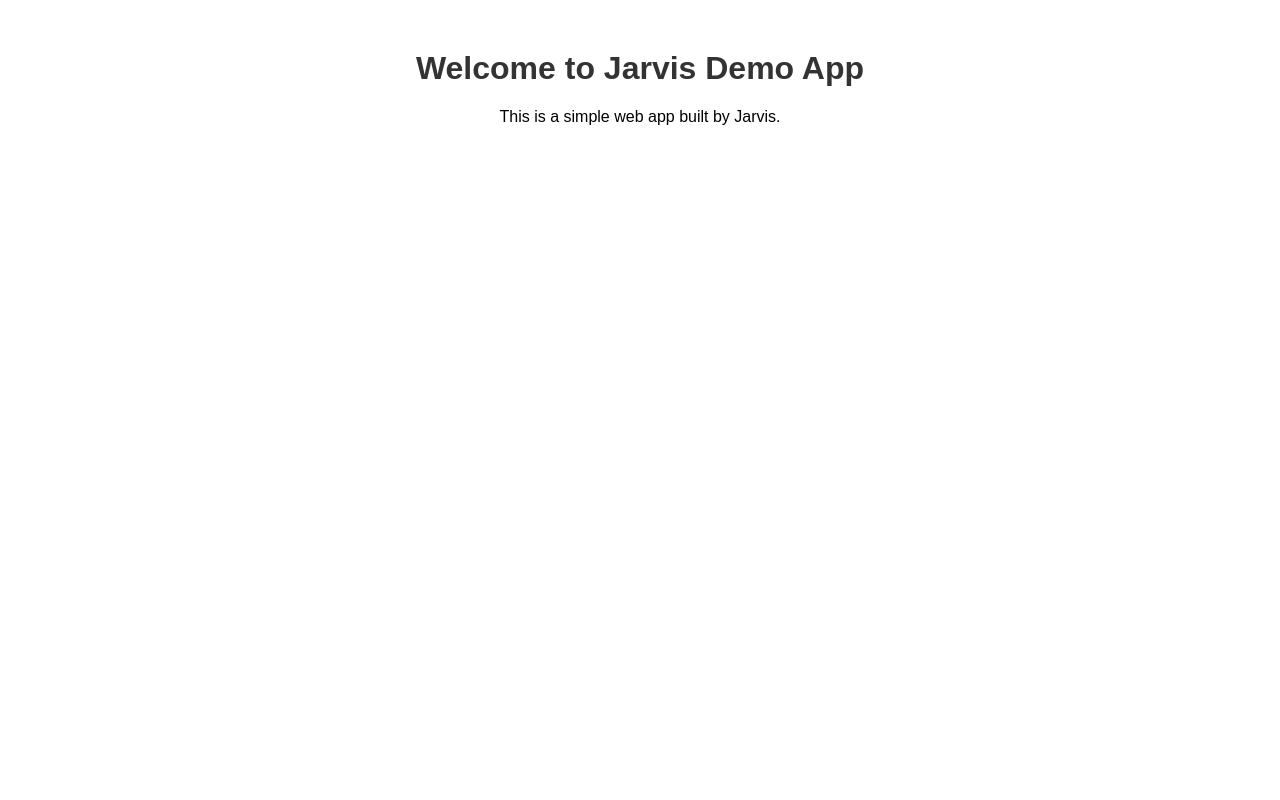
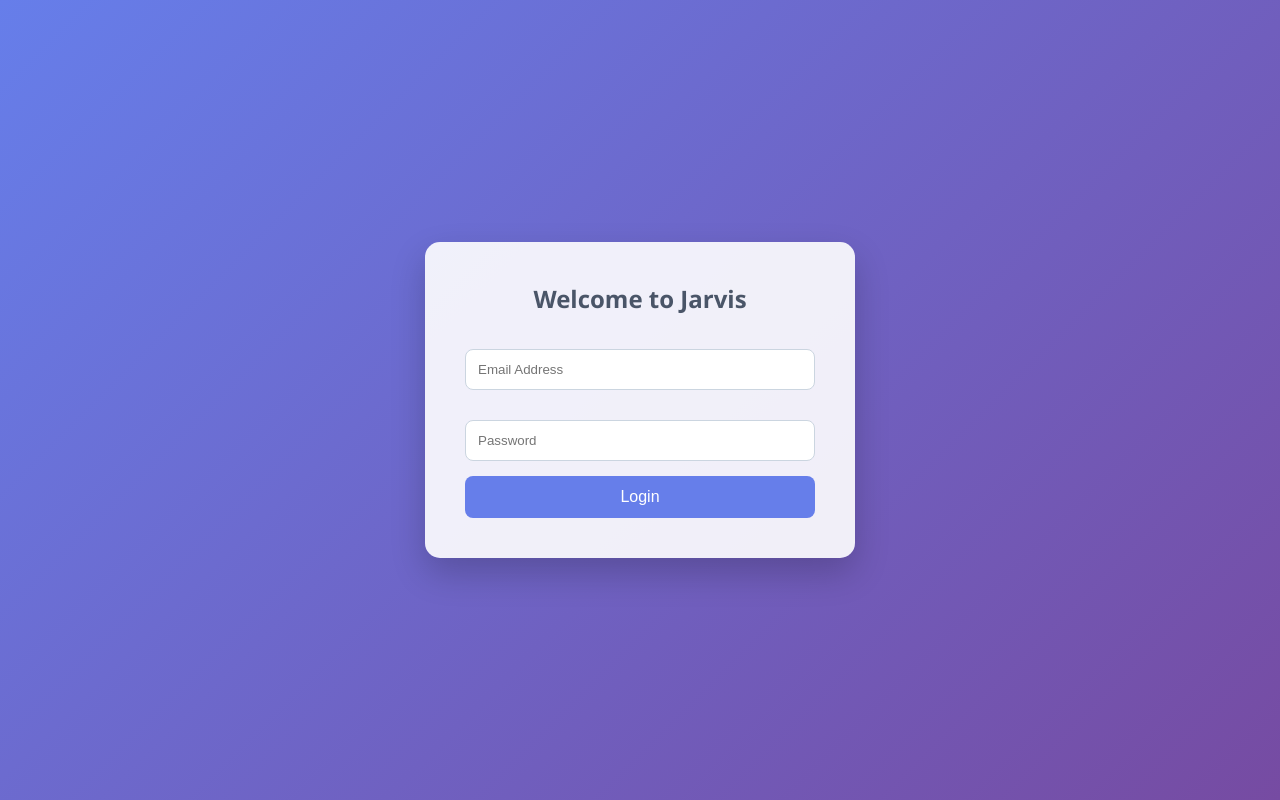
Before and after one commit to dbibi698-commits/Jarvis-APK-Builder, a plain HTML site: page index.html in a window 1280 px wide. Drawn offline with Linux system fonts and the light colour scheme.

Commit message:
Publish via Jarvis: index.html

```diff
--- a/index.html
+++ b/index.html
@@ -1,14 +1,60 @@
 <!DOCTYPE html>
-<html>
+<html lang="en">
 <head>
-    <title>Jarvis Demo App</title>
+    <meta charset="UTF-8">
+    <meta name="viewport" content="width=device-width, initial-scale=1.0">
+    <title>Jarvis Premium App</title>
     <style>
-        body { font-family: Arial, sans-serif; text-align: center; margin-top: 50px; }
-        h1 { color: #333; }
+        body {
+            font-family: 'Segoe UI', Tahoma, Geneva, Verdana, sans-serif;
+            background: linear-gradient(135deg, #667eea 0%, #764ba2 100%);
+            height: 100vh;
+            display: flex;
+            justify-content: center;
+            align-items: center;
+            margin: 0;
+            color: #fff;
+        }
+        .login-container {
+            background-color: rgba(255, 255, 255, 0.9);
+            padding: 40px;
+            border-radius: 15px;
+            box-shadow: 0 15px 35px rgba(0,0,0,0.2);
+            width: 350px;
+            text-align: center;
+            color: #333;
+        }
+        h2 { margin-top: 0; color: #4a5568; }
+        input {
+            width: 100%;
+            padding: 12px;
+            margin: 15px 0;
+            border: 1px solid #cbd5e0;
+            border-radius: 8px;
+            box-sizing: border-box;
+        }
+        button {
+            width: 100%;
+            padding: 12px;
+            background-color: #667eea;
+            color: white;
+            border: none;
+            border-radius: 8px;
+            cursor: pointer;
+            font-size: 16px;
+            transition: background-color 0.3s;
+        }
+        button:hover { background-color: #5a67d8; }
     </style>
 </head>
 <body>
-    <h1>Welcome to Jarvis Demo App</h1>
-    <p>This is a simple web app built by Jarvis.</p>
+    <div class="login-container">
+        <h2>Welcome to Jarvis</h2>
+        <form>
+            <input type="email" placeholder="Email Address" required>
+            <input type="password" placeholder="Password" required>
+            <button type="submit">Login</button>
+        </form>
+    </div>
 </body>
 </html>
```
